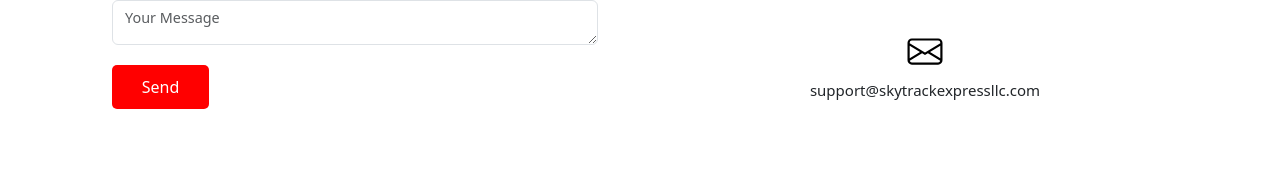
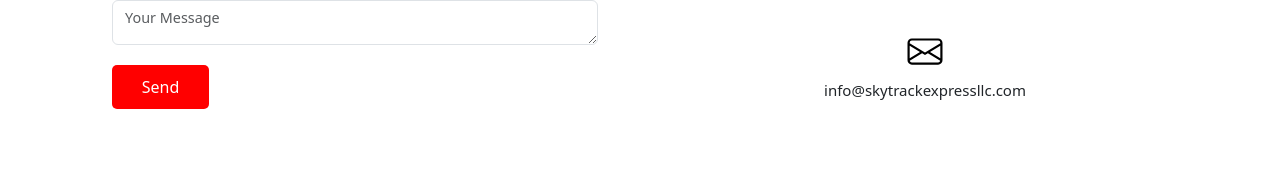
Before and after one commit to Rioland/skytrackexpressllc, a Next.js app: page /contact in a window 1280 px wide. Shown: the part 647-816 px from the top of the page. Built offline with nearby package versions, Linux system fonts and the light colour scheme.

Commit message:
first commit

```diff
--- a/src/app/contact/page.tsx
+++ b/src/app/contact/page.tsx
@@ -86,7 +86,7 @@ export default function contact() {
               <path d="M0 4a2 2 0 0 1 2-2h12a2 2 0 0 1 2 2v8a2 2 0 0 1-2 2H2a2 2 0 0 1-2-2zm2-1a1 1 0 0 0-1 1v.217l7 4.2 7-4.2V4a1 1 0 0 0-1-1zm13 2.383-4.708 2.825L15 11.105zm-.034 6.876-5.64-3.471L8 9.583l-1.326-.795-5.64 3.47A1 1 0 0 0 2 13h12a1 1 0 0 0 .966-.741M1 11.105l4.708-2.897L1 5.383z" />
             </svg>
           </a>
-          <p> support@skytrackexpressllc.com </p>
+          <p> info@skytrackexpressllc.com </p>
         </div>
       </div>
     </div>
```
